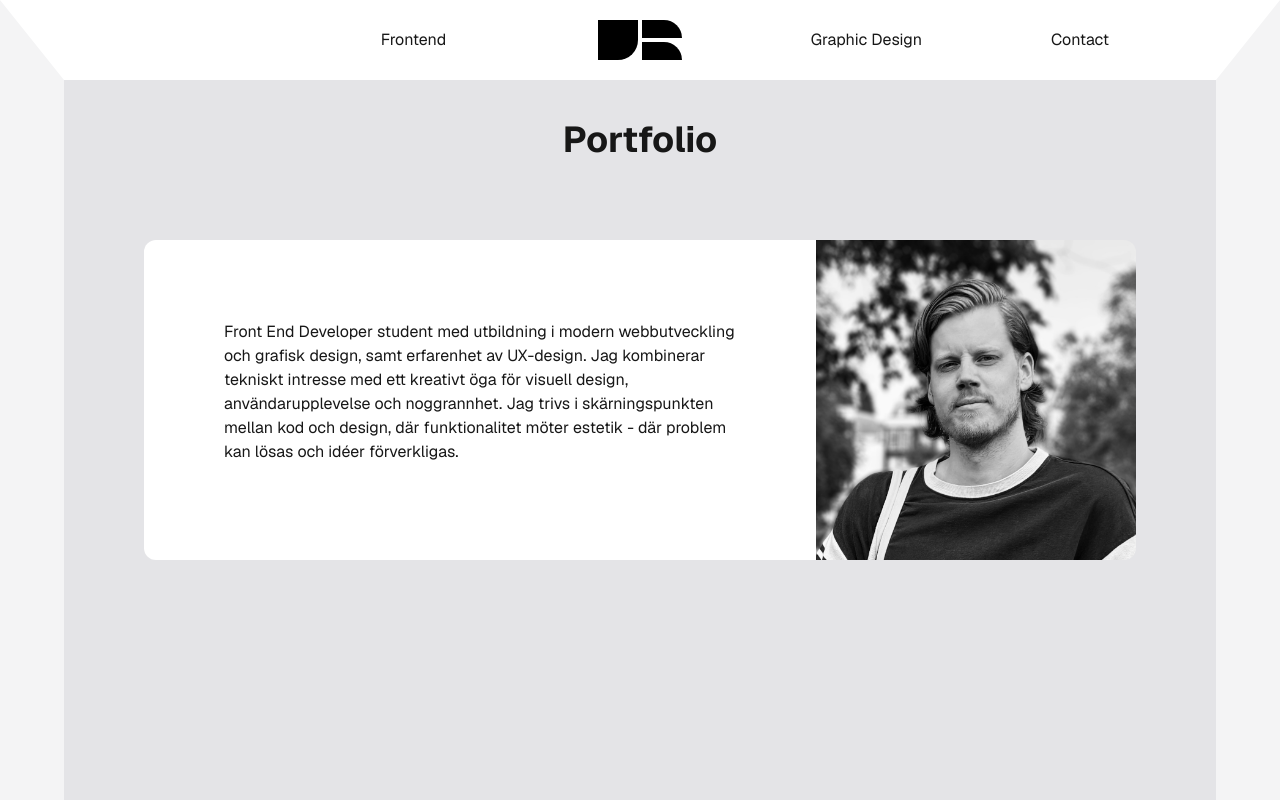
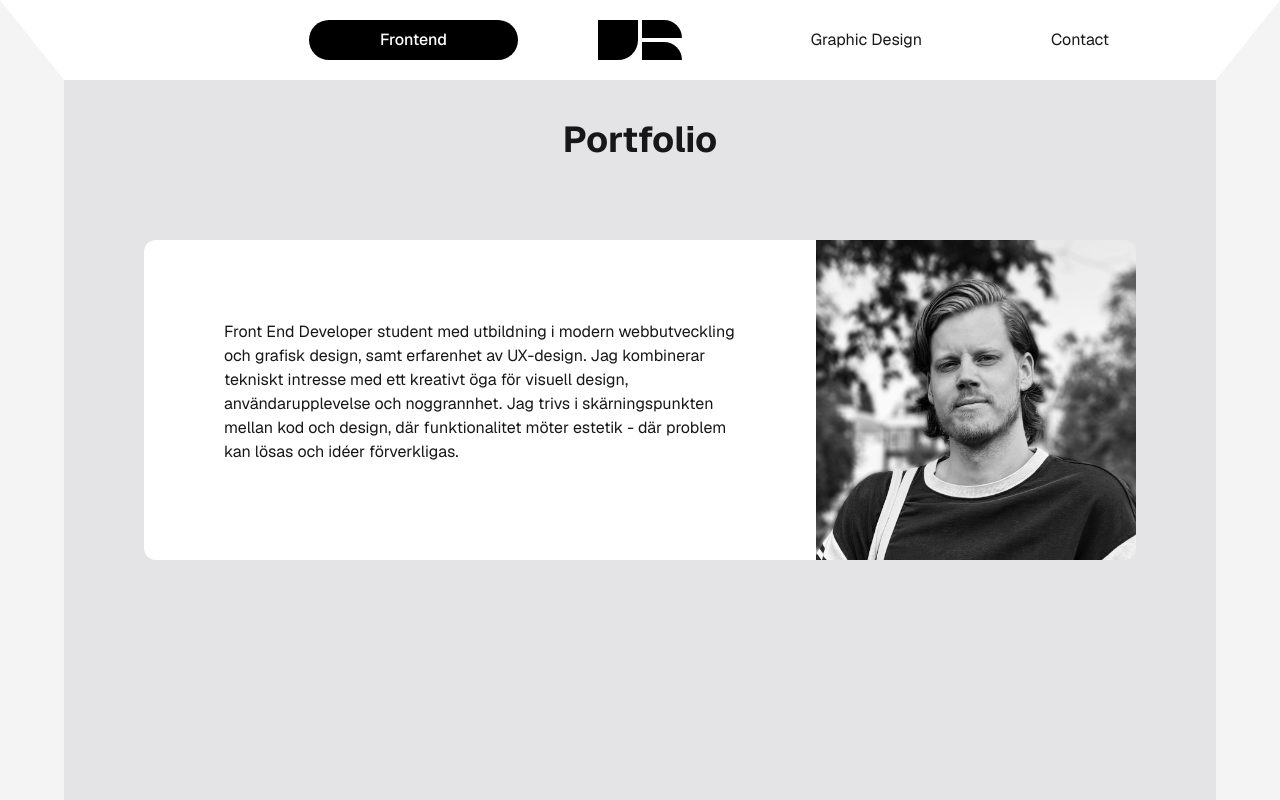
Before and after one commit to jesperringhog/the-portfolio, a Next.js app: page / in a window 1280 px wide. Shown: the top 800 px of the page. Built offline with nearby package versions, Linux system fonts and the light colour scheme.

Commit message:
added activeportfolio state for nav-buttons

```diff
--- a/app/components/header/Header.tsx
+++ b/app/components/header/Header.tsx
@@ -1,29 +1,31 @@
 "use client";
+import { Portfolio } from "@/app/models/Portfolio";
 import { JrLogo } from "./JrLogo";
 import { NavBtn } from "./NavBtn";
 
 type HeaderProps = {
-  switchPortfolio: (portfolio: string) => void;
+  portfolio: Portfolio;
+  switchPortfolio: (portfolio: Portfolio) => void;
 };
 
-export const Header = ({ switchPortfolio }: HeaderProps) => (
+export const Header = ({ portfolio, switchPortfolio }: HeaderProps) => (
   <header className="header-shape w-full h-20 p-5 bg-white fixed z-100">
     <nav className="flex gap-20 justify-center items-center w-full max-h-10">
       <div className="flex-1"></div>
       <NavBtn
         id="feBtn"
-        aClass="rounded-bl-[20]"
         children="Frontend"
         portfolio="frontend"
         switchPortfolio={switchPortfolio}
+        activePortfolio={portfolio}
       />
       <JrLogo />
       <NavBtn
         id="gdBtn"
-        aClass="rounded-tr-[20]"
         children="Graphic Design"
         portfolio="graphicdesign"
         switchPortfolio={switchPortfolio}
+        activePortfolio={portfolio}
       />
       <a href="#contact" className="flex-1">
         Contact
--- a/app/components/header/NavBtn.tsx
+++ b/app/components/header/NavBtn.tsx
@@ -1,30 +1,34 @@
+import { Portfolio } from "@/app/models/Portfolio";
 import { ReactNode, useState } from "react";
 
 type NavBtnProps = {
   id: string;
   aClass?: string;
-  bClass?: string;
   children: ReactNode;
-  portfolio: string;
-  switchPortfolio: (portfolio: string) => void;
+  portfolio: Portfolio;
+  switchPortfolio: (portfolio: Portfolio) => void;
+  activePortfolio: Portfolio;
 };
 
 export const NavBtn = ({
   id,
   aClass,
-  bClass,
   children,
   portfolio,
   switchPortfolio,
+  activePortfolio,
 }: NavBtnProps) => {
+  const isActive = activePortfolio === portfolio;
+
   return (
     <a
       href="#portfolio"
-      className={`flex flex-1 justify-center items-center h-10 hover:bg-black hover:text-white hover:font-medium focus:rounded-full ${aClass}`}
+      className={`flex flex-1 justify-center items-center h-10 hover:bg-black hover:text-white hover:font-medium focus:rounded-full
+      ${
+        isActive ? "bg-black text-white font-medium rounded-full" : ""
+      } ${aClass}`}
       id={id}
-      onClick={() => {
-        switchPortfolio(portfolio);
-      }}
+      onClick={() => switchPortfolio(portfolio)}
     >
       {children}
     </a>
--- a/app/components/portfolio/Portfolio.tsx
+++ b/app/components/portfolio/Portfolio.tsx
@@ -3,17 +3,14 @@ import { FeProjects } from "./FeProjects";
 import { GdProjects } from "./GdProjects";
 
 type PortfolioProps = {
-  activePortfolio: string;
+  portfolio: string;
 };
 
-const Portfolio = ({ activePortfolio }: PortfolioProps) => (
-  <section
-    id="portfolio"
-    className="min-h-screen mx-[5%] flex gap-20 px-20 bg-gray-200"
-  >
-      {activePortfolio === "frontend" && <FeProjects />}
-      {activePortfolio === "graphicdesign" && <GdProjects />}
+const Portfolios = ({ portfolio }: PortfolioProps) => (
+  <section id="portfolio" className="min-h-screen mx-[5%] flex gap-20 px-20 bg-gray-200">
+    {portfolio === "frontend" && <FeProjects />}
+    {portfolio === "graphicdesign" && <GdProjects />}
   </section>
 );
 
-export default Portfolio;
+export default Portfolios;
--- a/app/models/Portfolio.ts
+++ b/app/models/Portfolio.ts
@@ -1,3 +1 @@
-export type Portfolio = {
-    value: "frontend" | "graphicdesign";
-}
+export type Portfolio = "frontend" | "graphicdesign";
--- a/app/page.tsx
+++ b/app/page.tsx
@@ -3,19 +3,24 @@
 import { Header } from "./components/header/Header";
 import { Footer } from "./components/main/Footer";
 import { Hero } from "./components/main/Hero";
-import { useState } from "react";
-import Portfolio from "./components/portfolio/Portfolio";
+import { useRef, useState } from "react";
+import { Portfolio } from "./models/Portfolio";
+import Portfolios from "./components/portfolio/Portfolio";
 
 const Home = () => {
-  const [activePortfolio, setActivePortfolio] = useState<string>("frontend");
+  const [portfolio, setPortfolio] = useState<Portfolio>("frontend");
+  const portfolioRef = useRef<HTMLElement | null>(null);
 
-  const switchPortfolio = (portfolio: string) => setActivePortfolio(portfolio);
+  const switchPortfolio = (portfolio: Portfolio) => {
+    setPortfolio(portfolio);
+    portfolioRef.current?.scrollIntoView({behavior: "smooth"});
+  }
 
   return <div className="flex flex-col flex-1 bg-zinc-500 font-sans dark:bg-black">
     <main className="flex-1 w-full bg-zinc-100 dark:bg-black sm:items-start">
-      <Header switchPortfolio={switchPortfolio} />
+      <Header portfolio={portfolio} switchPortfolio={switchPortfolio} />
       <Hero />
-      <Portfolio activePortfolio={activePortfolio} />
+      <Portfolios portfolio={portfolio} />
       <Footer />
     </main>
   </div>;
```
